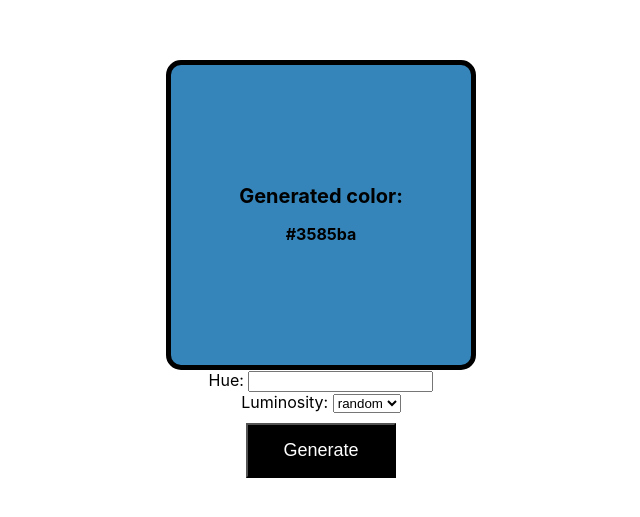
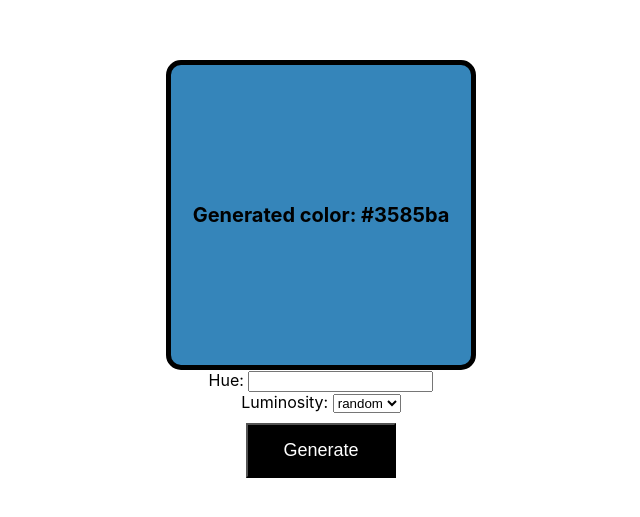
Before and after one commit to alexneumayr/react-random-color-generator, a React app: page / in a window 1280 px wide. Shown: the part 131-648 px from the top of the page, without its empty margins (319-959 px from the left). Built offline with nearby package versions, Linux system fonts and the light colour scheme.

Commit message:
Change ColorBlock

```diff
--- a/src/ColorBlock.js
+++ b/src/ColorBlock.js
@@ -14,15 +14,14 @@ export default function ColorBlock(props) {
         transition: 'background-color 0.5s',
       }}
     >
-      <h1
+      <p
         style={{
           fontSize: '20px',
-          marginBottom: 0,
+          fontWeight: 'bold',
         }}
       >
-        Generated color:
-      </h1>
-      <p style={{ fontWeight: 'bold' }}>{props.color}</p>
+        Generated color: {props.color}
+      </p>
     </div>
   );
 }
```
